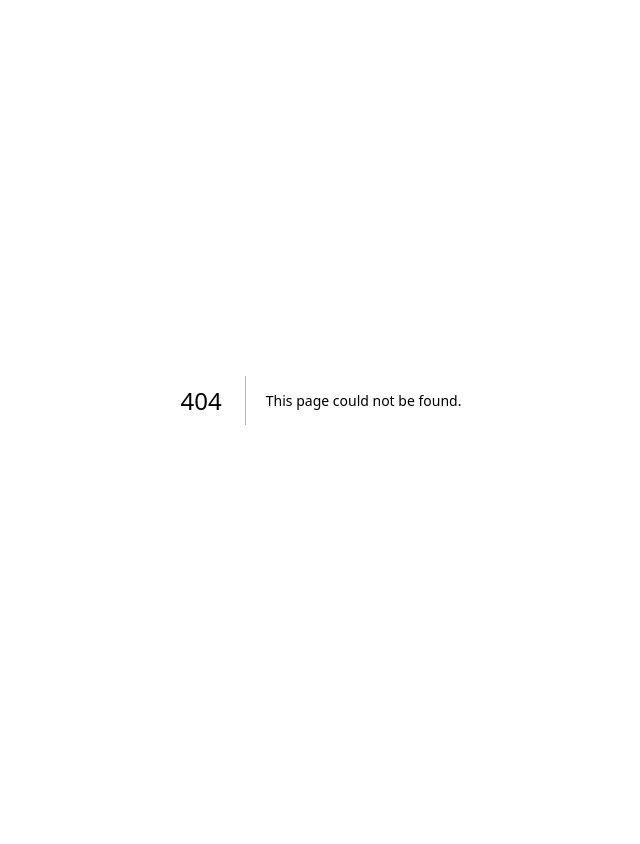
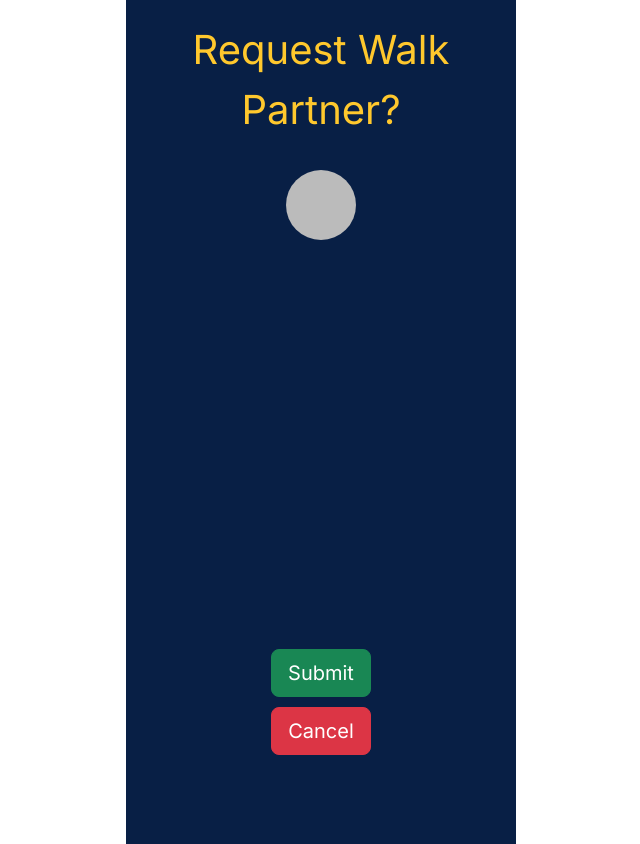
Before and after one commit to alexandrialin/bear-watch, a Next.js app in the folder react/: page /call-confirmation in a window 1280 px wide. Before the commit this address had no page. Shown: the whole page, without its empty margins (319-959 px from the left). Before the commit the page ends 800 px from the top, so only its background shows below. Built offline with nearby package versions, Linux system fonts and the light colour scheme.

Commit message:
making call partner clicking work

```diff
--- /dev/null
+++ b/react/src/app/call-confirmation/page.js
@@ -0,0 +1,88 @@
+"use client";
+
+import * as React from "react";
+import './style.css';
+import 'bootstrap/dist/css/bootstrap.min.css';
+import { useRouter } from 'next/navigation';
+
+function CallPartnerConfirmation(){
+
+  const router = useRouter();
+
+    const sendMessage = async () => {
+      const url = `https://api.twilio.com/2010-04-01/Accounts/${process.env.NEXT_PUBLIC_TWILLIO_ACCOUNT}/Messages.json`;
+
+      const authHeader =
+      "Basic " +
+      btoa(
+        `${process.env.NEXT_PUBLIC_TWILLIO_ACCOUNT}:${process.env.NEXT_PUBLIC_TWILLIO_AUTH}`
+      );
+        const headers = {
+          Authorization: authHeader,
+          "Content-Type": "application/x-www-form-urlencoded",
+        };
+
+        const body = new URLSearchParams({
+          To: "+18777804236",
+          From: "+18447803609",
+          Body: `Hello, I'm ${name} looking for a call partner. Please contact me at 510-867-5309 so we can coordinate!`,
+        });
+
+        try {
+          const response = await fetch(url, {
+            method: "POST",
+            headers: headers,
+            body: body,
+          });
+
+          if (!response.ok) {
+            throw new Error("Failed to send message: " + response.statusText);
+          }
+
+          const responseData = await response.json();
+          console.log("Message sent successfully:", responseData);
+        } catch (error) {
+          console.error("Error sending message:", error);
+        }
+      };
+
+    const name = localStorage.getItem('selectedName');
+    const gender = localStorage.getItem('selectedIdentity');
+
+    const submit = () => {
+        sendMessage();
+        router.push("/confirmed-page");
+
+    }
+
+    const cancel = () => {
+        window.location.href = '/partners';
+    }
+
+    return(
+        <main>
+            <div className = "background">
+                <div className = "requestInfo">
+                    <div className = "topText">
+                        Request Walk Partner?
+                    </div>
+                    <div className = "user">
+                        <div className = "top">
+                            <span className="dot"></span>
+                            <div className = "name"> {name} </div>
+                        </div>
+                        <div className = "info">
+                            {gender} <br/>
+                        </div>
+                    </div>
+                </div>
+                <div className = "buttons">
+                    <button type="button" onClick = {submit} className="btn btn-success btn-lg">Submit</button>
+                    <button type="button" onClick = {cancel} className="btn btn-danger btn-lg">Cancel</button>
+                </div>
+            </div>
+        </main>
+    )
+}
+
+export default CallPartnerConfirmation
--- /dev/null
+++ b/react/src/app/call-confirmation/style.css
@@ -0,0 +1,59 @@
+.background{
+    width: 390px;
+    height: 844px;
+    background-color: #081F45;
+    display: flex;
+    justify-content: center;
+    margin-left: auto;
+    margin-right: auto;
+}
+
+.user{
+    display: flex;
+    flex-direction: column;
+}
+
+.topText{
+    color: #FFC82D;
+    font-size: 40px;
+    text-align: center;
+    margin: 20px;
+}
+
+.dot {
+    height: 70px;
+    width: 70px;
+    background-color: #bbb;
+    border-radius: 50%;
+    display: inline-block;
+    margin: 10px;
+  }
+
+.top{
+    display: flex;
+    align-items: center;
+    justify-content: center;
+}
+
+.name{
+    text-align: center;
+    color: #FFC82D;
+    font-size: 35px;
+}
+
+.info{
+    text-align: center;
+    color: #FFC82D;
+    font-size: 15px;
+}
+
+.btn{
+    margin: 5px;
+}
+
+.buttons{
+    display: flex;
+    flex-direction: column;
+    position: fixed;
+    bottom: 5%;
+}
--- a/react/src/app/find-buddy/style.css
+++ b/react/src/app/find-buddy/style.css
@@ -6,6 +6,7 @@
     justify-content: center;
     margin-left: auto;
     margin-right: auto;
+    position: relative;
 }
 
 .location-input {
@@ -31,6 +32,8 @@
 .back-btn{
     color: white;
     position: absolute;
-    left: 25%;
-    top: 3%;
+    left: 0;
+    /* position: absolute;
+    left: 25%; */
+    /* top: 3%; */
 }
--- a/react/src/app/partners/page.js
+++ b/react/src/app/partners/page.js
@@ -81,10 +81,20 @@ function Partners(){
           );
     }
 
+    const callClicked = (name, identity) => {
+        localStorage.setItem('selectedName', name);
+        localStorage.setItem('selectedIdentity', identity);
+        router.push('/call-confirmation');
+    }
+
+    const botClicked = () => {
+        router.push('/bot-call');
+    }
+
     const showCallPartners = () => {
         return(
             <div className = "users">
-                <div className = 'user'>
+                <div className = 'user' onClick={() => callClicked("Jane Doe", "Female identifying")}>
                     <div className = "profilepic">
                         <span className="dot"></span>
                     </div>
@@ -92,7 +102,7 @@ function Partners(){
                         Jane Doe <br/>Female Identifying <br/> Human
                     </div>
                 </div>
-                <div className = 'user'>
+                <div className = 'user' onClick={() => callClicked("Bob Smith", "Male identifying")}>
                     <div className = "profilepic">
                         <span className="dot"></span>
                     </div>
@@ -100,7 +110,7 @@ function Partners(){
                         Bob Smith <br/>Male Identifying <br/> Human
                     </div>
                 </div>
-                <div className = 'user'>
+                <div className = 'user' onClick={() => botClicked()}>
                     <div className = "profilepic">
                         <span className="dot"></span>
                     </div>
--- a/react/src/app/partners/style.css
+++ b/react/src/app/partners/style.css
@@ -6,6 +6,7 @@
     justify-content: center;
     margin-left: auto;
     margin-right: auto;
+    position: relative;
 }
 
 .selection{
@@ -61,6 +62,5 @@
 .back-btn{
     color: white;
     position: absolute;
-    left: 25%;
-    top: 3%;
+    left:0;
 }
```
